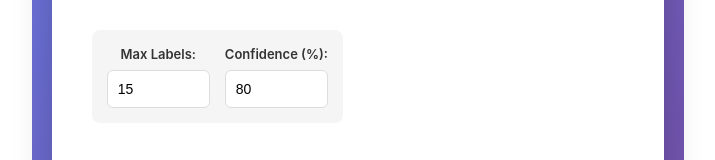
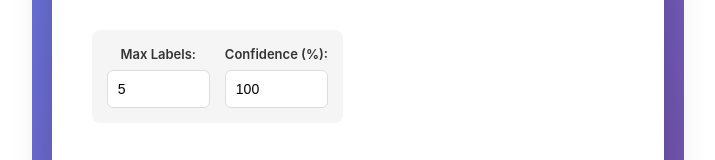
Before and after one commit to djrajasekar/Object-Detection-API-Lamda, a React (Vite) app: page / in a window 1280 px wide. Shown: the part 430-590 px from the top of the page, without its empty margins (282-997 px from the left). Built offline with nearby package versions, Linux system fonts and the light colour scheme.

Commit message:
Update default maxLabels and confidence values in ObjectDetectionUI

```diff
--- a/ObjectDetectionUI.jsx
+++ b/ObjectDetectionUI.jsx
@@ -10,8 +10,8 @@ const ObjectDetectionUI = () => {
   const [error, setError] = useState(null);
 
   // API tuning values sent to Lambda/Rekognition.
-  const [maxLabels, setMaxLabels] = useState(15);
-  const [confidence, setConfidence] = useState(80);
+  const [maxLabels, setMaxLabels] = useState(5);
+  const [confidence, setConfidence] = useState(100);
 
   // API Gateway endpoint for the Lambda function.
   // If this changes by environment (dev/test/prod), move to an env variable later.
```
